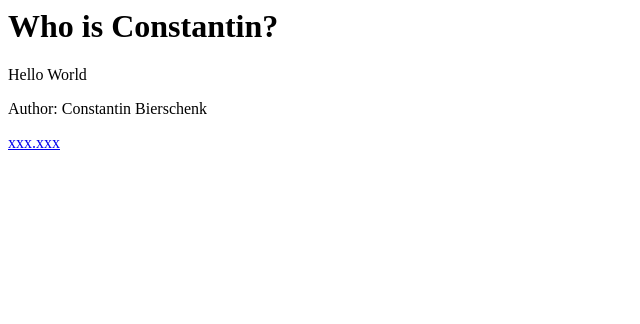
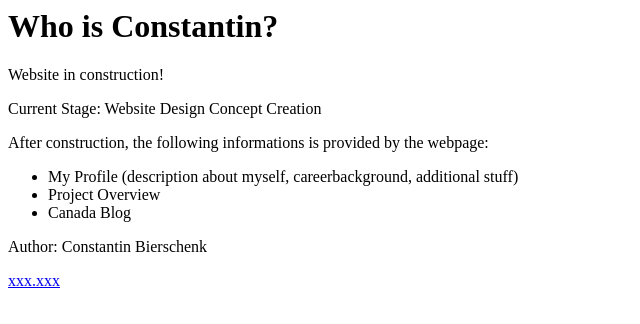
Before and after one commit to CBierschenk/CBierschenk.github.io, a plain HTML site: page index.html in a window 1280 px wide. Shown: the whole page, without its empty margins (0-640 px from the left). Drawn offline with Linux system fonts and the light colour scheme.

Commit message:
Changing index page to show current project stage until further updates

```diff
--- a/index.html
+++ b/index.html
@@ -6,7 +6,16 @@
 </head>
 
 <main>
-	Hello World
+	<p>Website in construction!</p>
+	<p>Current Stage: Website Design Concept Creation</p>
+	<div>
+		<p>After construction, the following informations is provided by the webpage:</p>
+		<ul>
+			<li>My Profile (description about myself, careerbackground, additional stuff)</li>
+			<li>Project Overview</li>
+			<li>Canada Blog</li>
+		</ul>
+	</div>
 </main>
 
 <footer>
```
Also changed, not shown: 1 other file.
